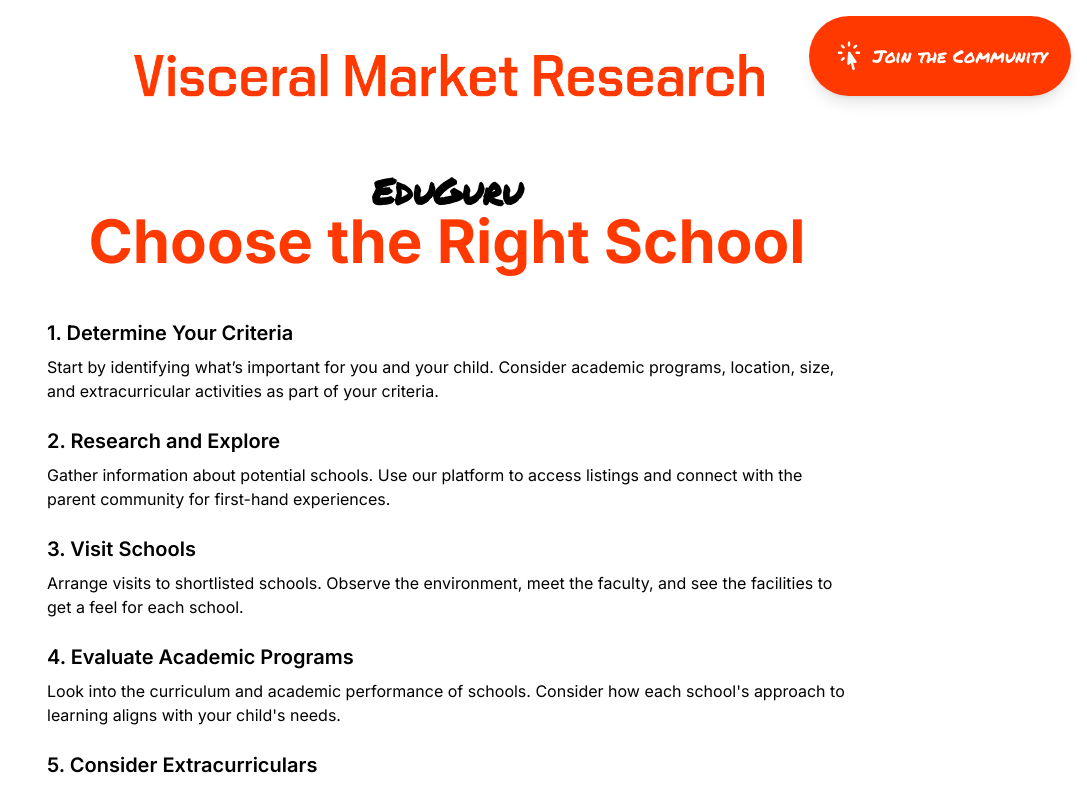
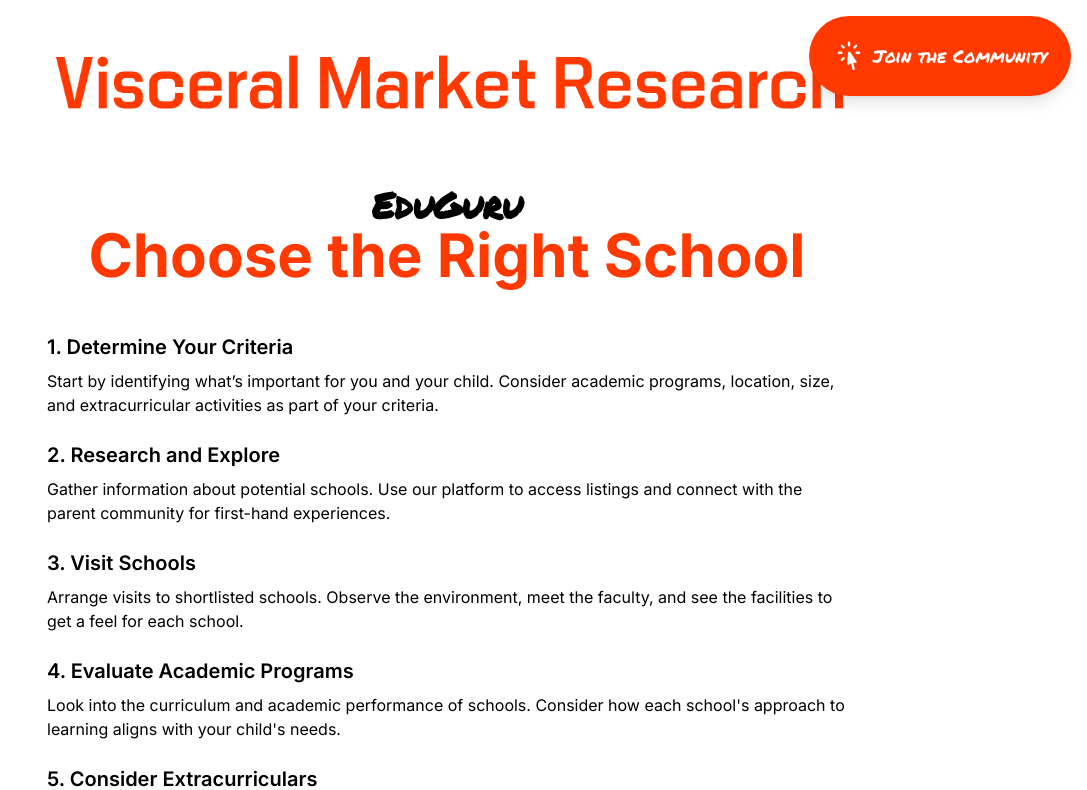
Before and after one commit to neeld3/VisceralMKT, a Next.js app: page / in a window 1280 px wide. Shown: the top 790 px of the page, without its empty margins (193-1280 px from the left). Built offline with nearby package versions, Linux system fonts and the light colour scheme.

Commit message:
Update page.tsx

```diff
--- a/src/app/page.tsx
+++ b/src/app/page.tsx
@@ -12,7 +12,7 @@ export default function Home() {
 
       <main className="">
         <div className="max-w-4xl mx-auto p-12">
-          <div className="w-full lg:w-4/5 mx-auto mb-5">
+          <div className="w-full mx-auto mb-5">
             <Image
               src="/vmr-logo.png"
               alt="Logo"
```
